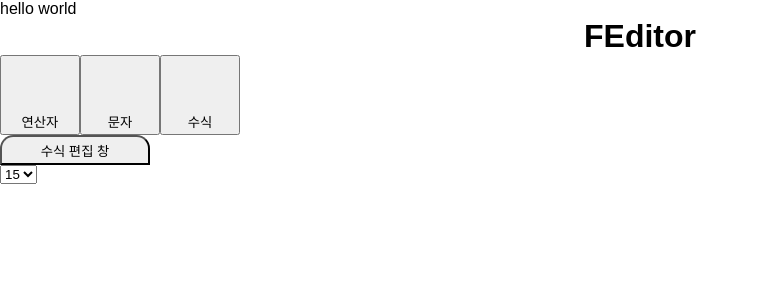
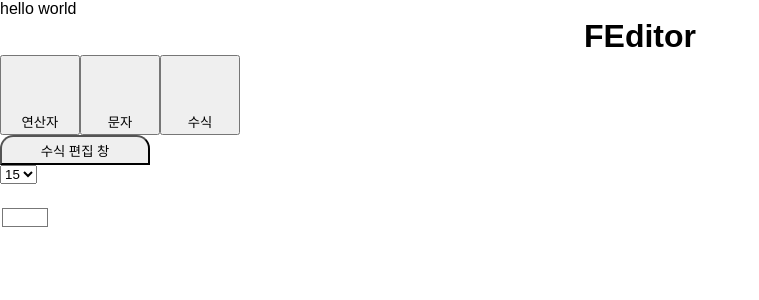
Before and after one commit to boostcamp-2020/Project15-B-Client-Based-Formula-Editor, a React app: page / in a window 1280 px wide. Shown: the top 300 px of the page, without its empty margins (0-759 px from the left). Built offline with nearby package versions, Linux system fonts and the light colour scheme.

Commit message:
feat: font color 설정하는 레이아웃 추가
font 색 설정하는 input 레이아웃 추가함

```diff
--- a/src/containers/FontContainer.jsx
+++ b/src/containers/FontContainer.jsx
@@ -1,14 +1,21 @@
 import React from "react";
+
+import FontColorSelector from "../presentationals/FontColorSelector";
 import FontSizeSelector from "../presentationals/FontSizeSelector";
 
 export default function FontContainer() {
 	const handleFontSize = () => {
 		// dispatch
 	};
+	const handleFontColor = () => {
+		// dispatch
+	};
 
 	return (
 		<div>
 			<FontSizeSelector fontSize={15} onChange={handleFontSize} />
+			<FontColorSelector onChange={handleFontColor} onClick={handleFontColor} fontColor={"#ffffff"} />
+
 			{/* 폰트 크기
 			폰트 색
 			폰트 종류...?
--- a/src/layouts/FormulaDropdownLayout.js
+++ b/src/layouts/FormulaDropdownLayout.js
@@ -6,7 +6,7 @@ const FormulaDropdownStyle = styled.div`
 	height:250px;
 	border:1px solid black;
 	padding: 8px;
-	background-color:green;
+	background-color:white;
 `;
 
 export default FormulaDropdownStyle;
--- a/src/presentationals/DropdownItem.jsx
+++ b/src/presentationals/DropdownItem.jsx
@@ -7,9 +7,11 @@ const DropdownItemStyle = styled.button`
 	padding:2px;
 	margin:2px;
 	border: 1px solid black;
-	background-color:white;
+	background-color:green;
 `;
 
 export default function DropdownItem({ value, onClick }) {
-	return <DropdownItemStyle onClick={onClick}>{value}</DropdownItemStyle>;
+	return <DropdownItemStyle onClick={onClick}>
+		{value}
+	</DropdownItemStyle>;
 }
--- /dev/null
+++ b/src/presentationals/FontColorSelector.jsx
@@ -0,0 +1,25 @@
+import React from "react";
+import styled from "styled-components";
+
+const FontColorSelectorStyle = styled.div`
+	display:flex;
+	flex-direction:column;
+	& > svg{
+		width:20px;
+		height:20px;
+	}
+	input{
+		outline:none;
+		border:0px solid black;
+		background-color:white;
+	}
+`;
+
+export default function FontColorSelector({ fontColor, onClick, onChange }) {
+	return (
+		<FontColorSelectorStyle onClick={onClick}>
+			<svg></svg>
+			<input type="color" value={fontColor} onChange={onChange} />
+		</FontColorSelectorStyle>
+	);
+}
```
